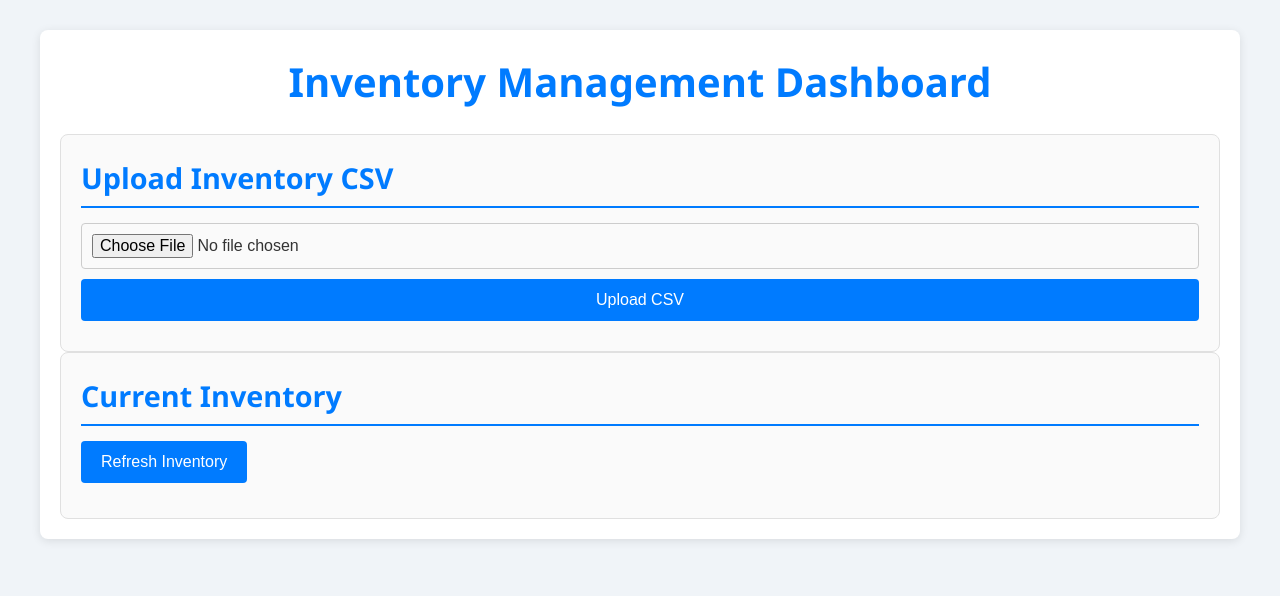
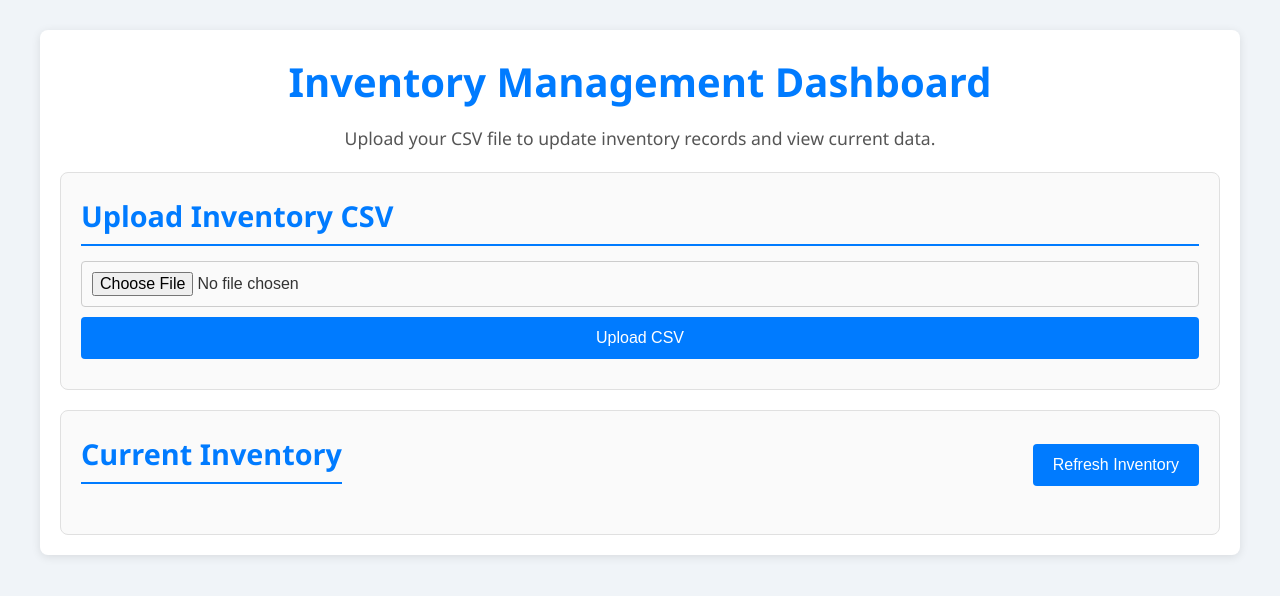
Before and after one commit to krishnaaped/my-frontend-1-, a plain HTML site: page index.html in a window 1280 px wide. Drawn offline with Linux system fonts and the light colour scheme; no server answers.

Commit message:
Update index.html

```diff
--- a/index.html
+++ b/index.html
@@ -10,7 +10,9 @@
   <div class="container">
     <header>
       <h1>Inventory Management Dashboard</h1>
+      <p>Upload your CSV file to update inventory records and view current data.</p>
     </header>
+    <main>
       <section class="upload-section">
         <h2>Upload Inventory CSV</h2>
         <form id="uploadForm">
@@ -20,10 +22,13 @@
         <div id="uploadMessage" class="message"></div>
       </section>
       <section class="inventory-section">
+        <div class="inventory-header">
           <h2>Current Inventory</h2>
           <button id="refreshBtn">Refresh Inventory</button>
+        </div>
         <div id="inventoryContainer"></div>
       </section>
+    </main>
   </div>
   <!-- Toast notification container -->
   <div id="toast"></div>
```
Lines whose indentation alone changed are shown as unchanged.
